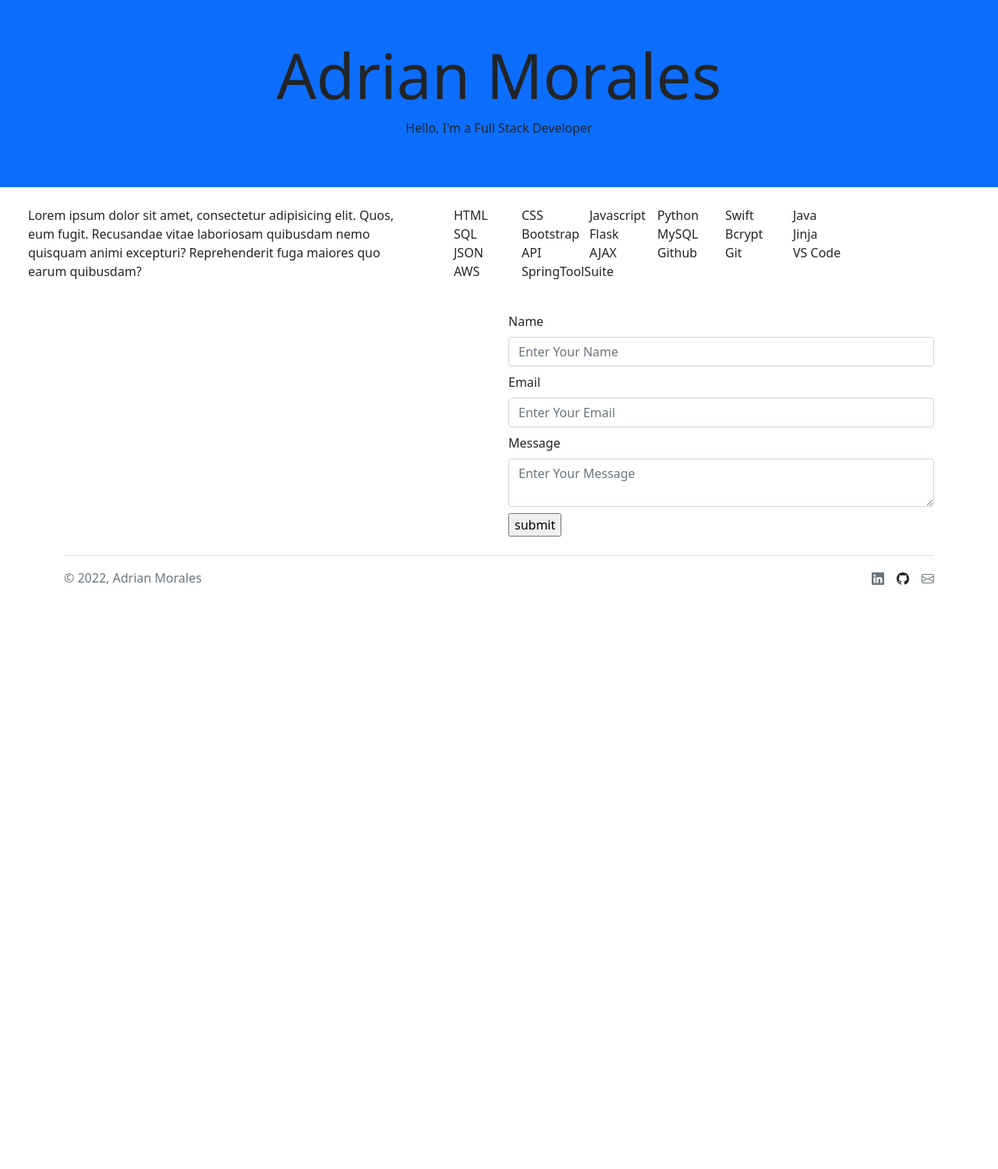
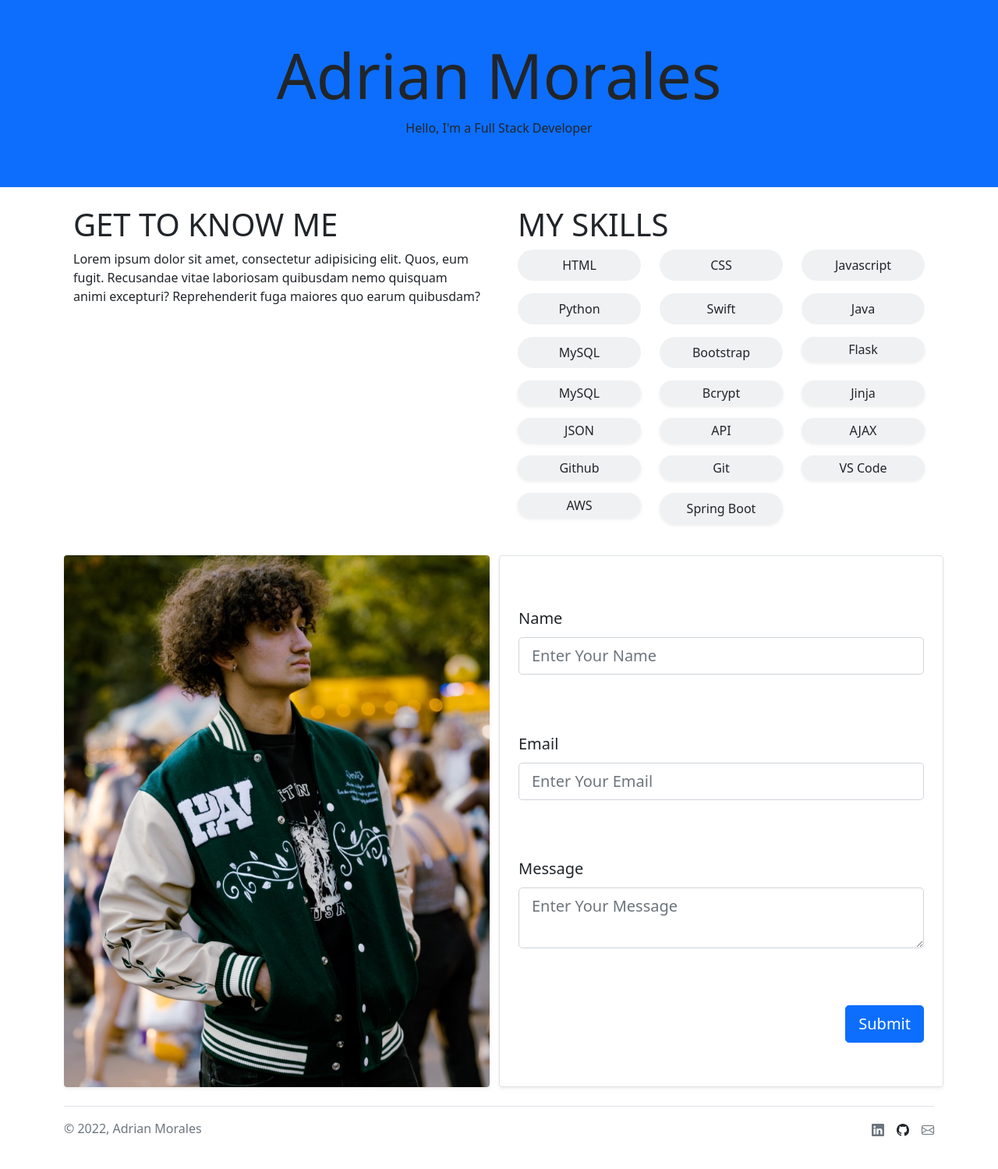
Before and after one commit to Adrianmorales1/Portfolio, a Flask app: page / in a window 1280 px wide. Shown: the part 50-1549 px from the top of the page at 78% size. Before the commit the page ends 800 px from the top, so only its background shows below. Run offline with Flask 2, Linux system fonts and the light colour scheme.

Commit message:
Added Self Portrait and finsihed up 'contact me'

```diff
--- a/flask_app/templates/home.html
+++ b/flask_app/templates/home.html
@@ -59,39 +59,82 @@
             <p>Hello, I'm a Full Stack Developer</p>
         </div>
     </div>
-
     <!--About Me-->
-    <div class = "container row">
+    <div class = "container justify-content-center">
+        <div class="row justify-content-center">
             <!--Get to know Me-->
-        <div class = "container p-4 col-sm-6">
+                <div class = "p-4 col-sm-6">
+                    <H1>GET TO KNOW ME</H1>
                     <p>Lorem ipsum dolor sit amet, consectetur
                     adipisicing elit. Quos, eum fugit. Recusandae vitae
                     laboriosam quibusdam nemo quisquam animi excepturi?
                     Reprehenderit fuga maiores quo earum quibusdam?</p>
                 </div>
             <!--My Skills-->
-        <div class = "container p-4 col-sm-6">
-            <div class="row">
-                <div class="col-lg-2 col-md-3 col-sm-4 col-3 p2 ">HTML</div>
-                <div class="col-lg-2 col-md-3 col-sm-4 col-3 p2">CSS</div>
-                <div class="col-lg-2 col-md-3 col-sm-4 col-3 p2">Javascript</div>
-                <div class="col-lg-2 col-md-3 col-sm-4 col-3 p2">Python</div>
-                <div class="col-lg-2 col-md-3 col-sm-4 col-3 p2">Swift</div>
-                <div class="col-lg-2 col-md-3 col-sm-4 col-3 p2">Java</div>
-                <div class="col-lg-2 col-md-3 col-sm-4 col-3 p2">SQL</div>
-                <div class="col-lg-2 col-md-3 col-sm-4 col-3 p2">Bootstrap</div>
-                <div class="col-lg-2 col-md-3 col-sm-4 col-3 p2">Flask</div>
-                <div class="col-lg-2 col-md-3 col-sm-4 col-3 p2">MySQL</div>
-                <div class="col-lg-2 col-md-3 col-sm-4 col-3 p2">Bcrypt</div>
-                <div class="col-lg-2 col-md-3 col-sm-4 col-3 p2">Jinja</div>
-                <div class="col-lg-2 col-md-3 col-sm-4 col-3 p2">JSON</div>
-                <div class="col-lg-2 col-md-3 col-sm-4 col-3 p2">API</div>
-                <div class="col-lg-2 col-md-3 col-sm-4 col-3 p2">AJAX</div>
-                <div class="col-lg-2 col-md-3 col-sm-4 col-3 p2">Github</div>
-                <div class="col-lg-2 col-md-3 col-sm-4 col-3 p2">Git</div>
-                <div class="col-lg-2 col-md-3 col-sm-4 col-3 p2">VS Code</div>
-                <div class="col-lg-2 col-md-3 col-sm-4 col-3 p2">AWS</div>
-                <div class="col-lg-2 col-md-3 col-sm-4 col-3 p2">SpringToolSuite</div>
+                <div class = "p-4 col-sm-6">
+                    <h1>MY SKILLS</h1>
+                    <div class="row row-cols-lg-3 row-cols-md-2 row-cols-sm-2 row-cols-3">
+                        <div class="col">
+                            <p class ="text-center rounded-pill p-2 bg-secondary" style="--bs-bg-opacity: .10;">HTML</p>
+                        </div>
+                        <div class="col">
+                            <p class ="text-center rounded-pill p-2 bg-secondary" style="--bs-bg-opacity: .10;">CSS</p>
+                        </div>
+                        <div class="col">
+                            <p class ="text-center rounded-pill p-2 bg-secondary" style="--bs-bg-opacity: .10;">Javascript</p>
+                        </div>
+                        <div class="col">
+                            <p class ="text-center rounded-pill p-2 bg-secondary" style="--bs-bg-opacity: .10;">Python</p>
+                        </div>
+                        <div class="col">
+                            <p class ="text-center rounded-pill p-2 bg-secondary" style="--bs-bg-opacity: .10;">Swift</p>
+                        </div>
+                        <div class="col">
+                            <p class ="text-center rounded-pill p-2 bg-secondary" style="--bs-bg-opacity: .10;">Java</p>
+                        </div>
+                        <div class="col">
+                            <p class ="text-center rounded-pill p-2 bg-secondary" style="--bs-bg-opacity: .10;">MySQL</p>
+                        </div>
+                        <div class="col">
+                            <p class ="text-center rounded-pill p-2 bg-secondary" style="--bs-bg-opacity: .10;">Bootstrap</p>
+                        </div>
+                        <div class="col">
+                            <p class ="text-center rounded-pill shadow-sm p-1 bg-secondary" style="--bs-bg-opacity: .10;">Flask</p>
+                        </div>
+                        <div class="col">
+                            <p class ="text-center rounded-pill shadow-sm p-1 bg-secondary" style="--bs-bg-opacity: .10;">MySQL</p>
+                        </div>
+                        <div class="col">
+                            <p class ="text-center rounded-pill shadow-sm p-1 bg-secondary" style="--bs-bg-opacity: .10;">Bcrypt</p>
+                        </div>
+                        <div class="col">
+                            <p class ="text-center rounded-pill shadow-sm p-1 bg-secondary" style="--bs-bg-opacity: .10;">Jinja</p>
+                        </div>
+                        <div class="col">
+                            <p class ="text-center rounded-pill shadow-sm p-1 bg-secondary" style="--bs-bg-opacity: .10;">JSON</p>
+                        </div>
+                        <div class="col">
+                            <p class ="text-center rounded-pill shadow-sm p-1 bg-secondary" style="--bs-bg-opacity: .10;">API</p>
+                        </div>
+                        <div class="col">
+                            <p  class ="text-center rounded-pill shadow-sm p-1 bg-secondary" style="--bs-bg-opacity: .10;">AJAX</p>
+                        </div>
+                        <div class="col">
+                            <p  class ="text-center rounded-pill shadow-sm p-1 bg-secondary" style="--bs-bg-opacity: .10;">Github</p>
+                        </div>
+                        <div class="col">
+                            <p class ="text-center rounded-pill shadow-sm p-1 bg-secondary" style="--bs-bg-opacity: .10;">Git</p>
+                        </div>
+                        <div class="col">
+                            <p  class ="text-center rounded-pill shadow-sm p-1 bg-secondary" style="--bs-bg-opacity: .10;">VS Code</p>
+                        </div>
+                        <div class="col">
+                            <p  class ="text-center rounded-pill shadow-sm p-1 bg-secondary" style="--bs-bg-opacity: .10;">AWS</p>
+                        </div>
+                        <div class="col">
+                            <p  class ="text-center rounded-pill shadow-sm p-2 bg-secondary" style="--bs-bg-opacity: .10;">Spring Boot</p>
+                        </div>
+                    </div>
                 </div>
         </div>
     </div>
@@ -101,17 +144,28 @@
     </div>
     <!--Contact Me-->
     <div class="container">
-            <div class="row">
-                <div class="col-md-6"></div>
-                <div class="col-md-6">
-                    <form action="">
-                        <label class = "form-label">Name</label>
-                        <input type="text" name="name" class="form-control" placeholder="Enter Your Name">
-                        <label class = "form-label mt-2">Email</label>
-                        <input type="text" name="eamil" class="form-control"placeholder="Enter Your Email">
-                        <label class = "form-label mt-2">Message</label>
-                        <textarea name="message" class="form-control" placeholder="Enter Your Message"></textarea>
-                        <input type="submit" class = "mt-2" value="submit">
+            <div class="row justify-content-around">
+                <div class="col-md-6 text-center">
+                    <img src="{{ url_for('static', filename='img/adrianmorales.jpg') }}" class = "rounded shadow-sm img-fluid" >
+                </div>
+                <div class="col-md-6 border border-secondary-subtle rounded shadow-sm p-4 d-flex align-items-stretch">
+                    <form action="" class="row align-items-center">
+                        <div>
+                            <label class = "col-form-label col-form-label-lg">Name</label>
+                            <input type="text" name="name" class="form-control form-control-lg" placeholder="Enter Your Name">
+                        </div>
+                        <div>
+                            <label class = "col-form-label col-form-label-lg">Email</label>
+                            <input type="text" name="eamil" class="form-control form-control-lg"placeholder="Enter Your Email">
+                        </div>
+                        <div>
+                            <label class = "col-form-label col-form-label-lg">Message</label>
+                            <textarea name="message" class="form-control form-control-lg" placeholder="Enter Your Message"></textarea>
+                        </div>
+
+                        <div class="d-grid gap-2 justify-content-end">
+                            <button type="button" class="btn btn-primary btn-lg mt-2">Submit</button>
+                        </div>
                     </form>
                 </div>
             </div>
```
Also changed, not shown: flask_app/static/img/adrianmorales.JPG (added). Lines whose indentation alone changed are shown as unchanged.
